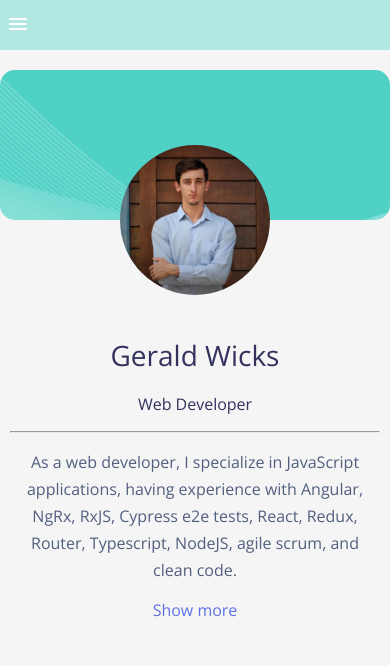
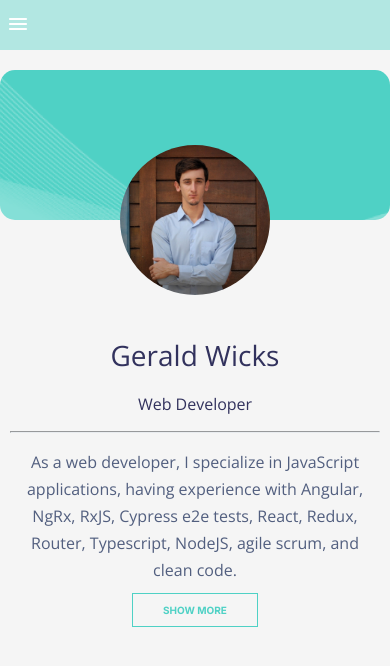
Before and after one commit to GeraldHamiltonWicks/portfolio, a React (Create React App) app: page / in a window 390 px wide. Shown: the top 666 px of the page. Built offline with nearby package versions, Linux system fonts and the light colour scheme.

Commit message:
fixing mobile issues

```diff
--- a/src/App.tsx
+++ b/src/App.tsx
@@ -16,15 +16,14 @@ export const App = (): ReactElement => {
         setIsToApplyBlur(!isToApplyBlur);
     }
 
-    type Page = 'home' | 'projects' | 'skills' | 'contact';
-    const setPage = (page: Page): void => {
+    const setPage = (page: 'home' | 'projects' | 'skills' | 'contact'): void => {
       setCurrentPage(page);
     }
 
     return (
         <>
             <Sidenav toggleBlur={toggleBlur} setPage={setPage} currentPage={currentPage} />
-            { currentPage === 'home' && <HomePage isToApplyBlur={isToApplyBlur} /> }
+            { currentPage === 'home' && <HomePage isToApplyBlur={isToApplyBlur} setPage={setPage} /> }
             { currentPage === 'projects' && <ProjectsPage isToApplyBlur={isToApplyBlur} /> }
             { currentPage === 'skills' && <SkillsPage isToApplyBlur={isToApplyBlur} /> }
             { currentPage === 'contact' && <ContactPage isToApplyBlur={isToApplyBlur} /> }
--- a/src/components/sidenav/Sidenav.tsx
+++ b/src/components/sidenav/Sidenav.tsx
@@ -11,6 +11,11 @@ interface SidenavProps {
 export const Sidenav = (props: SidenavProps): ReactElement => {
     // isToShowSidenav is only for small screens
     const [isToShowSideNav, setIsToShowSidenav] = useState(false);
+
+    const onLinkClick = (page: 'home' | 'projects' | 'skills' | 'contact'): void => {
+        props.setPage(page);
+        toggleSidenav();
+    }
 
     const toggleSidenav = (): void => {
         setIsToShowSidenav(!isToShowSideNav);
@@ -38,19 +43,19 @@ export const Sidenav = (props: SidenavProps): ReactElement => {
                 <h4>Portfolio | Gerald Wicks</h4>
             </div>
             <hr/>
-            <a onClick={() => props.setPage('home')} className={`link-container ${getLinkClass('home')}`}>
+            <a onClick={() => onLinkClick('home')} className={`link-container ${getLinkClass('home')}`}>
                 <Icon iconSelector="home" />
                 <h5>Home</h5>
             </a>
-            <a onClick={() => props.setPage('projects')} className={`link-container ${getLinkClass('projects')}`}>
+            <a onClick={() => onLinkClick('projects')} className={`link-container ${getLinkClass('projects')}`}>
                 <Icon iconSelector="projects" />
                 <h5>Projects</h5>
             </a>
-            <a onClick={() => props.setPage('skills')} className={`link-container ${getLinkClass('skills')}`}>
+            <a onClick={() => onLinkClick('skills')} className={`link-container ${getLinkClass('skills')}`}>
                <Icon iconSelector="skills" />
                <h5>Skills</h5>
             </a>
-            <a onClick={() => props.setPage('contact')} className={`link-container ${getLinkClass('contact')}`}>
+            <a onClick={() => onLinkClick('contact')} className={`link-container ${getLinkClass('contact')}`}>
                 <Icon iconSelector="contact" />
                 <h5>Contact</h5>
             </a>
@@ -58,7 +63,7 @@ export const Sidenav = (props: SidenavProps): ReactElement => {
                 <Icon iconSelector="message" />
                 <h6>Have any questions ?</h6>
                 <p>Please check our contact page</p>
-                <button onClick={() => props.setPage('contact')}>message</button>
+                <button onClick={() => onLinkClick('contact')}>message</button>
             </div>
             </div>
         </div>
--- a/src/pages/home-page/HomePage.tsx
+++ b/src/pages/home-page/HomePage.tsx
@@ -2,7 +2,8 @@ import { ReactElement } from "react";
 import ProfileImage from '../../assets/images/profile.png';
 
 interface HomeProps {
-    isToApplyBlur: boolean
+    isToApplyBlur: boolean,
+    setPage: (page: 'home' | 'projects' | 'skills' | 'contact') => void
 }
 
 export const HomePage = (props: HomeProps): ReactElement => {
@@ -16,7 +17,7 @@ export const HomePage = (props: HomeProps): ReactElement => {
                 <h3>Web Developer</h3>
                 <hr/>
                 <p>As a web developer, I specialize in JavaScript applications, having experience with Angular, NgRx, RxJS, Cypress e2e tests, React, Redux, Router, Typescript, NodeJS, agile scrum, and clean code.</p>
-                <a href="/projects">Show more</a>
+                <a onClick={() => props.setPage('projects')}>Show more</a>
             </div>
         </div>
     );
--- a/src/styles/pages/_home.scss
+++ b/src/styles/pages/_home.scss
@@ -66,13 +66,25 @@
         }
 
         a {
-            border: 0;
+            margin-top: 20px;
+            text-decoration: none;
+            border: 1px solid $primary-green-100;
             background-color: transparent;
-            color: rgba(94, 114, 228, 1);
             cursor: pointer;
-            @include setFont('Open Sans', 400, 16px);
-            line-height: 21.79px;
-            text-decoration: none;
+            padding: 10px 30px;
+            color: $primary-green-100;
+            @include setFont('Inter', 700, 10px);
+            text-transform: uppercase;
+
+            &:hover {
+                transition: 0.3s;
+                background-color: $primary-green-100;
+                color: white;
+            }
+
+            &:not(:hover) {
+                transition: 0.3s;
+            }
         }
     }
 
```
